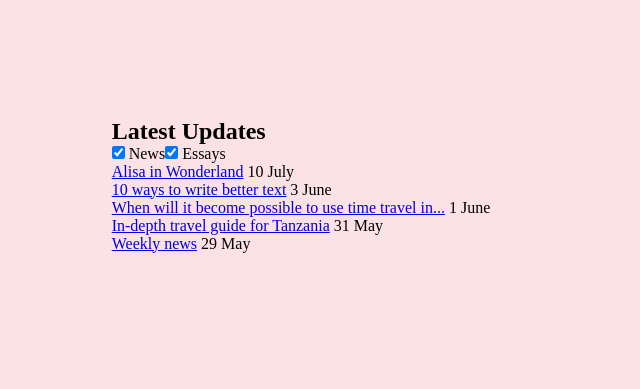
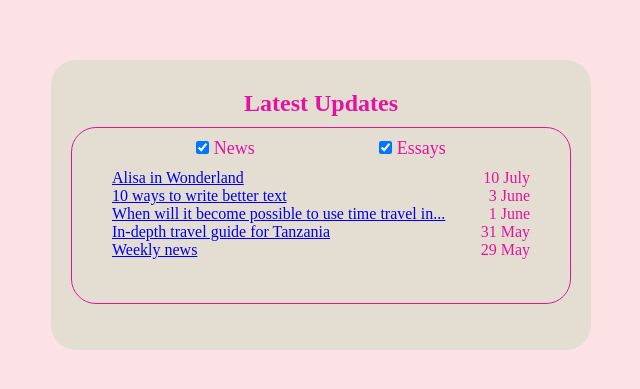
Before and after one commit to AlisaBilous/code-red-test-task, a Vue app: page / in a window 1280 px wide. Shown: the part 215-604 px from the top of the page, without its empty margins (339-979 px from the left). Built offline with nearby package versions, Linux system fonts and the light colour scheme.

Commit message:
Added css for component

```diff
--- a/src/App.vue
+++ b/src/App.vue
@@ -33,6 +33,9 @@ import moment from 'moment'
       },
 
       truncateTitle(title) {
+        if (title === null || title === undefined) {
+          return '';
+        }
         return title.length > 50 ? title.substring(0, 50) + '...' : title
       },
 
@@ -66,5 +69,52 @@ import moment from 'moment'
 </template>
 
 <style scoped>
+  .articles {
+    width: 500px;
+    height: 250px;
+  }
 
+  .articles_wrapper {
+    width: 100%;
+    height: 100%;
+    border-radius: 25px;
+    padding: 20px;
+    background-color: rgb(228, 222, 210);
+    text-align: center;
+    color: rgb(225, 20, 160);
+  }
+
+  .articles_border {
+    height: 70%;
+    border: 1px solid;
+    border-radius: 25px;
+  }
+
+  .articles_categories {
+    display: flex;
+    justify-content: space-evenly;
+    margin: 10px 0;
+  }
+
+  .articles_content {
+    text-align: justify;
+    margin: 0 40px;
+  }
+
+  .articles_list {
+    display: flex;
+    justify-content: space-between;
+  }
+
+  .articles_title {
+    font-size: 16px;
+  }
+
+  .articles_category {
+    font-size: 18px;
+  }
+
+  .articles h2 {
+    margin: 10px 0;
+  }
 </style>
```
